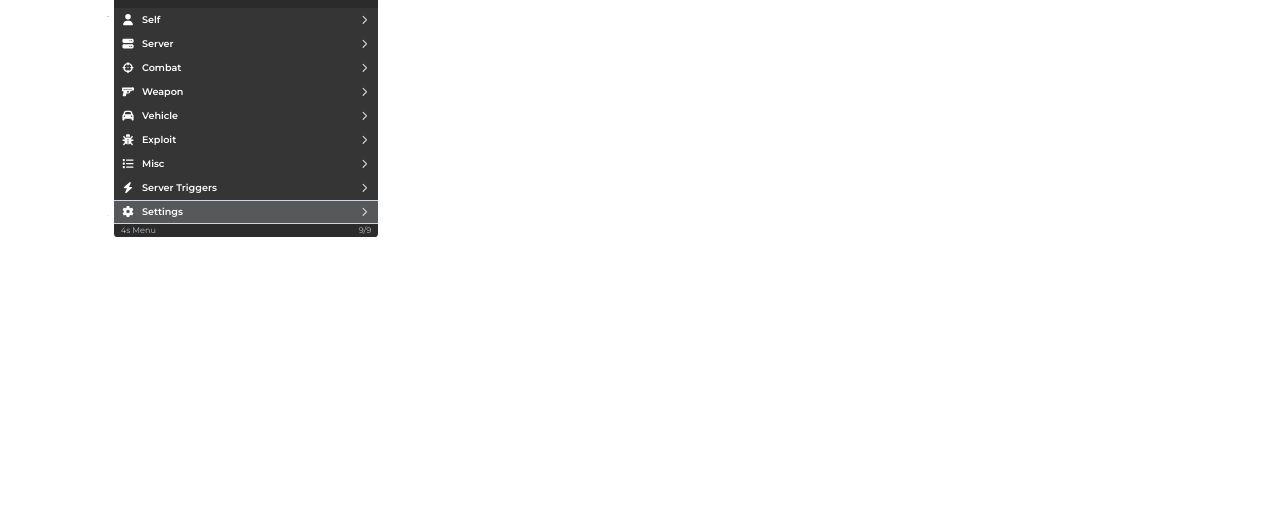
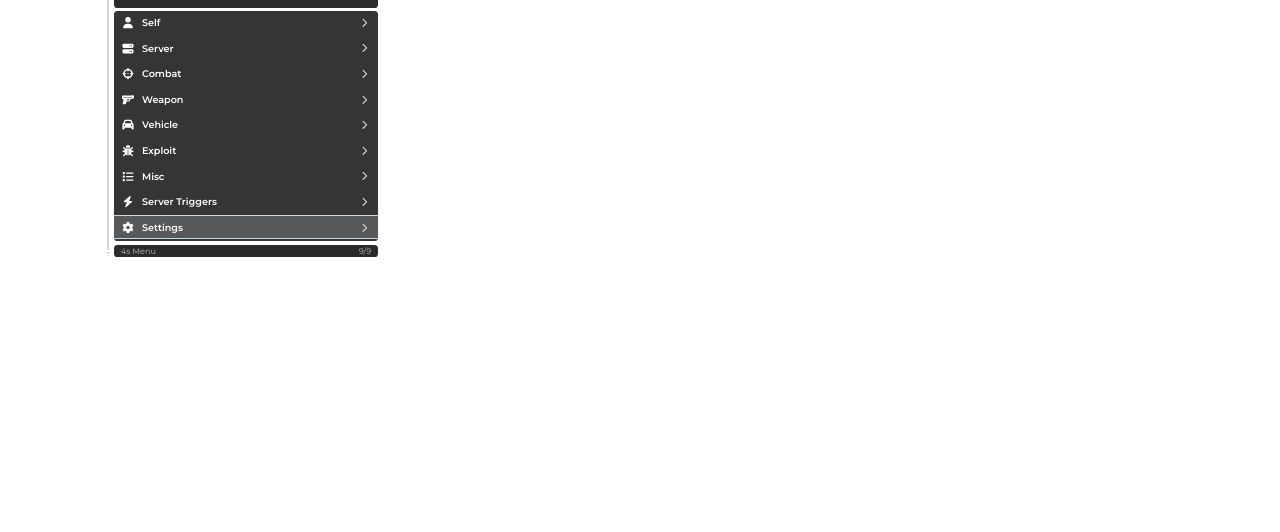
Before and after one commit to pca6982-dot/freecam, a plain HTML site: page index.html in a window 1280 px wide. Shown: the part 268-800 px from the top of the page. Drawn offline with Linux system fonts and the light colour scheme.

Commit message:
Update index.html

```diff
--- a/index.html
+++ b/index.html
@@ -166,12 +166,12 @@
       border-left: 0.22vh solid transparent;
       border-right: 0.22vh solid transparent;
     }
-    #menu-scrollbar .aura-sb-up { border-bottom: 0.32vh solid #fff; margin-bottom: 0.25vh; }
-    #menu-scrollbar .aura-sb-down { border-top: 0.32vh solid #fff; margin-top: 0.25vh; }
+    #menu-scrollbar .aura-sb-up { border-bottom: 0.32vh solid rgb(var(--ui-main-r), var(--ui-main-g), var(--ui-main-b)); margin-bottom: 0.25vh; }
+    #menu-scrollbar .aura-sb-down { border-top: 0.32vh solid rgb(var(--ui-main-r), var(--ui-main-g), var(--ui-main-b)); margin-top: 0.25vh; }
     #scrollbar-track {
       flex: 1;
       width: 0.18vh;
-      background: rgba(255,255,255,0.18);
+      background: rgba(var(--ui-main-r), var(--ui-main-g), var(--ui-main-b), 0.22);
       border-radius: 1vh;
       position: relative;
     }
@@ -181,7 +181,7 @@
       width: 100%;
       height: 28%;
       top: 0;
-      background: #fff;
+      background: rgb(var(--ui-main-r), var(--ui-main-g), var(--ui-main-b));
       border-radius: 1vh;
       transition: top 0.16s cubic-bezier(0.25, 0.1, 0.25, 1), height 0.16s cubic-bezier(0.25, 0.1, 0.25, 1);
     }
@@ -500,15 +500,15 @@
       content: "" !important; display: block !important; width: 0 !important; height: 0 !important;
       border-left: 0.2vh solid transparent !important; border-right: 0.2vh solid transparent !important;
     }
-    #menu-scrollbar .aura-sb-up::before { border-bottom: 0.24vh solid #fff !important; }
-    #menu-scrollbar .aura-sb-down::before { border-top: 0.24vh solid #fff !important; }
+    #menu-scrollbar .aura-sb-up::before { border-bottom: 0.24vh solid rgb(var(--ui-main-r), var(--ui-main-g), var(--ui-main-b)) !important; }
+    #menu-scrollbar .aura-sb-down::before { border-top: 0.24vh solid rgb(var(--ui-main-r), var(--ui-main-g), var(--ui-main-b)) !important; }
     #menu-scrollbar #scrollbar-track, #scrollbar-track {
       width: 0.22vh !important; max-width: 0.22vh !important;
       height: auto !important; flex: 1 1 auto !important; min-height: 0 !important;
-      background: #000 !important; border-radius: 0.08vh !important; position: relative !important;
+      background: rgba(var(--ui-main-r), var(--ui-main-g), var(--ui-main-b), 0.22) !important; border-radius: 0.08vh !important; position: relative !important;
     }
     #menu-scrollbar #scrollbar-thumb, #scrollbar-thumb {
-      background: #fff !important; border-radius: 0.06vh !important;
+      background: rgb(var(--ui-main-r), var(--ui-main-g), var(--ui-main-b)) !important; border-radius: 0.06vh !important;
       box-shadow: none !important; left: 0 !important; width: 100% !important; min-height: 1.2vh !important;
     }
     #live-list-keybinds, .live-list-container, .live-list-container#live-list-keybinds,
@@ -878,6 +878,7 @@
     }
     var root = document.getElementById("menu-root");
     if (root) root.style.setProperty("overflow", "visible", "important");
+    if (window.__auraSetSelectStyle) window.__auraSetSelectStyle("spaced");
   };
   window.__auraPrepPage();
 
@@ -1243,7 +1244,12 @@
       spacer("aura-space-top", h, "");
       spacer("aura-space-bot", c, "");
     }
-  };
+    if (typeof styleScroll === "function") {
+      styleScroll();
+      requestAnimationFrame(function () { styleScroll(); });
+    }
+  };
+  window.__auraSetSelectStyle("spaced");
 
   function esc(s) { return s == null ? "" : String(s); }
   function rm(n) {
@@ -1313,13 +1319,15 @@
       bar.appendChild(dn);
     }
     var track = document.getElementById("scrollbar-track");
+    var col = "rgb(var(--ui-main-r), var(--ui-main-g), var(--ui-main-b))";
+    var colDim = "rgba(var(--ui-main-r), var(--ui-main-g), var(--ui-main-b), 0.22)";
     if (track) {
       track.style.setProperty("width", "0.22vh", "important");
       track.style.setProperty("max-width", "0.22vh", "important");
       track.style.setProperty("height", "auto", "important");
       track.style.setProperty("flex", "1 1 auto", "important");
       track.style.setProperty("min-height", "0", "important");
-      track.style.setProperty("background", "#000", "important");
+      track.style.setProperty("background", colDim, "important");
       track.style.setProperty("border-radius", "0.08vh", "important");
     }
     var thumb = document.getElementById("scrollbar-thumb");
@@ -1327,16 +1335,32 @@
       thumb.style.setProperty("width", "100%", "important");
       thumb.style.setProperty("left", "0", "important");
       thumb.style.setProperty("border-radius", "0.06vh", "important");
-      thumb.style.setProperty("background", "#fff", "important");
+      thumb.style.setProperty("background", col, "important");
       thumb.style.setProperty("box-shadow", "none", "important");
     }
+    var up = bar.querySelector(".aura-sb-up");
+    var dn = bar.querySelector(".aura-sb-down");
+    if (up) up.style.setProperty("border-bottom-color", col, "important");
+    if (dn) dn.style.setProperty("border-top-color", col, "important");
     var items = document.getElementById("menu-items") || document.getElementById("menu-container");
     var root = document.getElementById("menu-root");
-    if (items && root) {
+    var hdr = document.getElementById("header-wrapper");
+    var ftr = document.getElementById("menu-footer");
+    if (root) {
       var rr = root.getBoundingClientRect();
-      var ir = items.getBoundingClientRect();
-      var top = Math.max(0, ir.top - rr.top);
-      var h = ir.height || items.offsetHeight || items.clientHeight || 0;
+      var top = 0;
+      var h = 0;
+      var wide = document.body.classList.contains("aura-space-wide");
+      if (wide && hdr && ftr) {
+        var hr = hdr.getBoundingClientRect();
+        var fr = ftr.getBoundingClientRect();
+        top = Math.max(0, hr.top - rr.top);
+        h = Math.max(4, fr.bottom - hr.top);
+      } else if (items) {
+        var ir = items.getBoundingClientRect();
+        top = Math.max(0, ir.top - rr.top);
+        h = ir.height || items.offsetHeight || items.clientHeight || 0;
+      }
       if (h > 4) {
         bar.style.setProperty("top", top + "px", "important");
         bar.style.setProperty("height", h + "px", "important");
@@ -1344,6 +1368,7 @@
       }
     }
   }
+  window.styleScroll = styleScroll;
 
   function brand4s() {
     var brand = window.__AURA_BRAND || "4s Menu";
@@ -2168,6 +2193,7 @@
     root.style.setProperty("--theme-accent", col);
     root.style.setProperty("--accent-color", col);
     window.__AURA_MENU_RGB = [r, g, b];
+    if (typeof styleScroll === "function") styleScroll();
   };
   window.__auraPreloadBanners = function () {};
   applyMenuOpacity(window.__auraMenuOpacity || 0.86);
```
